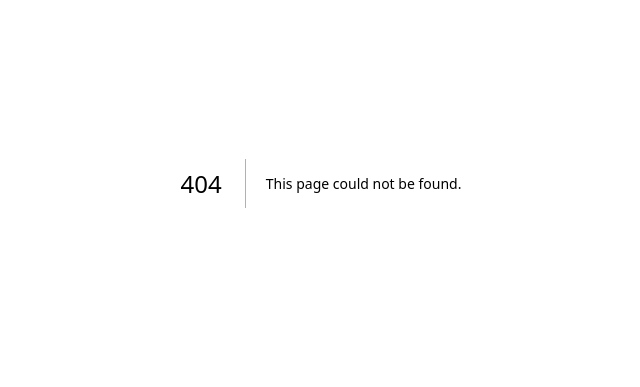
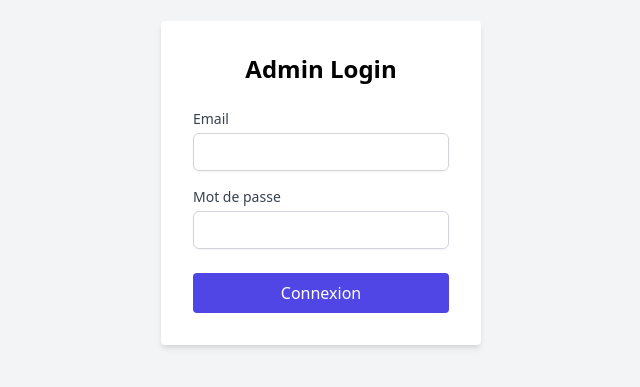
Before and after one commit to gregmlt/izta-Frontend, a Next.js app: page /admin in a window 1280 px wide. Before the commit this address had no page. Shown: the part 217-604 px from the top of the page, without its empty margins (319-959 px from the left). Built offline with nearby package versions, Linux system fonts and the light colour scheme.

Commit message:
env file added

```diff
--- /dev/null
+++ b/pages/admin/index.js
@@ -0,0 +1,66 @@
+import React, { useState } from 'react'
+
+function index() {
+  const [email, setEmail] = useState('');
+  const [password, setPassword] = useState('');
+  const [isLoggedIn, setIsLoggedIn] = useState(false);
+
+  const handleSubmit = (e) => {
+    e.preventDefault();
+    const adminEmail = process.env.REACT_APP_ADMIN_EMAIL;
+    const adminPassword = process.env.REACT_APP_ADMIN_PASSWORD;
+
+    if (email === adminEmail && password === adminPassword) {
+      setIsLoggedIn(true);
+    } else {
+      alert('Email ou mot de passe incorrect.');
+      setEmail("");
+      setPassword("");
+    }
+  };
+
+  console.log(isLoggedIn)
+  return (
+    <div className="flex items-center justify-center min-h-screen bg-gray-100">
+    {!isLoggedIn ? (
+      <div className="bg-white p-8 rounded shadow-md w-80">
+        <h2 className="text-2xl font-bold mb-6 text-center">Admin Login</h2>
+        <form onSubmit={handleSubmit}>
+          <div className="mb-4">
+            <label htmlFor="email" className="block text-sm font-medium text-gray-700">Email</label>
+            <input
+              type="email"
+              id="email"
+              className="mt-1 block w-full p-2 border border-gray-300 rounded-md shadow-sm focus:outline-none focus:ring-indigo-500 focus:border-indigo-500 sm:text-sm"
+              value={email}
+              onChange={(e) => setEmail(e.target.value)}
+            />
+          </div>
+          <div className="mb-6">
+            <label htmlFor="password" className="block text-sm font-medium text-gray-700">Mot de passe</label>
+            <input
+              type="password"
+              id="password"
+              className="mt-1 block w-full p-2 border border-gray-300 rounded-md shadow-sm focus:outline-none focus:ring-indigo-500 focus:border-indigo-500 sm:text-sm"
+              value={password}
+              onChange={(e) => setPassword(e.target.value)}
+            />
+          </div>
+          <button
+            type="submit"
+            className="w-full bg-indigo-600 text-white py-2 px-4 rounded hover:bg-indigo-700"
+          >
+            Connexion
+          </button>
+        </form>
+      </div>
+    ) : (
+      <div className="bg-white p-8 rounded shadow-md w-80">
+        <h2 className="text-2xl font-bold mb-6 text-center">Bienvenue Melanie</h2>
+      </div>
+    )}
+  </div>
+  )
+}
+
+export default index
```
Also changed, not shown: 1 other file (tests, documents, lock files or other folders).
